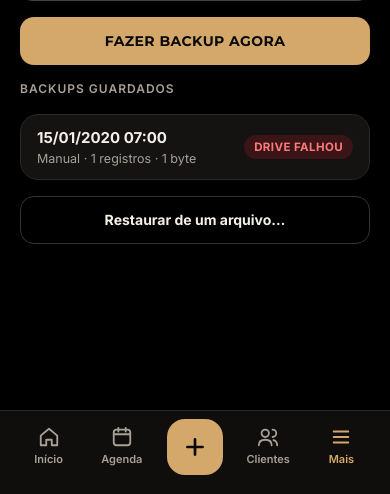
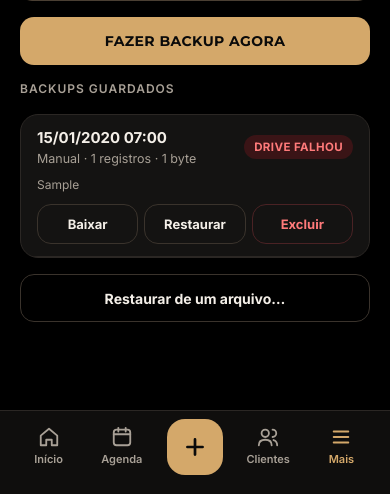
Before and after one commit to pedroruan11/estudio-omega, a Django app: page /backup/ in a window 390 px wide. Shown: the part 350-844 px from the top of the page. Run offline with Django 5.2, Linux system fonts and the light colour scheme; a user stored in the database is signed in; tables that the repository leaves empty hold one stand-in row (values such as "Sample post").

Commit message:
Backup: ações sempre visíveis (sem <details>, que falha no iPhone)
Co-Authored-By: Claude Opus 5.5 <noreply@anthropic.com>
Claude-Session: https://claude.ai/code/session_01DiSCHkEfQ1AGPo6TpQCeqa

```diff
--- a/estudio/templates/estudio/backups.html
+++ b/estudio/templates/estudio/backups.html
@@ -22,23 +22,17 @@
 {% if lista %}
 <div class="lista">
 {% for b in lista %}
-<details class="item" style="display:block;padding:0">
-<summary style="list-style:none;cursor:pointer;min-height:64px;padding:10px 16px;display:flex;align-items:center;gap:12px">
-<span class="item-txt"><b>{{ b.criado_em|date:"d/m/Y H:i" }}</b><span class="sub" style="font-size:12.5px">{{ b.get_tipo_display }} · {{ b.registros }} registros · {{ b.tamanho|filesizeformat }}</span></span>
-{% if b.drive_status == 'enviado' %}<span class="pilula ok">Drive</span>{% elif b.drive_status == 'erro' %}<span class="pilula perigo">Drive falhou</span>{% endif %}
-</summary>
-<div style="padding:0 16px 14px;display:flex;flex-direction:column;gap:8px">
+<div class="item" style="display:flex;flex-direction:column;align-items:stretch;gap:10px;padding:12px 16px">
+<div class="linha"><span class="item-txt"><b>{{ b.criado_em|date:"d/m/Y H:i" }}</b><span class="sub" style="font-size:12.5px">{{ b.get_tipo_display }} · {{ b.registros }} registros · {{ b.tamanho|filesizeformat }}</span></span>
+{% if b.drive_status == 'enviado' %}<span class="pilula ok">Drive</span>{% elif b.drive_status == 'erro' %}<span class="pilula perigo">Drive falhou</span>{% endif %}</div>
 {% if b.drive_status == 'erro' %}<span class="sub" style="font-size:12px">{{ b.drive_detalhe }}</span>{% endif %}
-<div class="grade2">
+<div style="display:grid;grid-template-columns:repeat({% if drive and b.drive_status != 'enviado' %}4{% else %}3{% endif %},minmax(0,1fr));gap:6px">
 <a class="btn pequeno" href="{% url 'backup_baixar' b.pk %}">Baixar</a>
 <a class="btn pequeno" href="{% url 'backup_restaurar' b.pk %}">Restaurar</a>
-</div>
-<div class="grade2">
-{% if drive and b.drive_status != 'enviado' %}<form method="post" action="{% url 'backup_drive' b.pk %}">{% csrf_token %}<button class="btn pequeno" type="submit">Enviar ao Drive</button></form>{% else %}<span></span>{% endif %}
+{% if drive and b.drive_status != 'enviado' %}<form method="post" action="{% url 'backup_drive' b.pk %}">{% csrf_token %}<button class="btn pequeno" type="submit">Drive</button></form>{% endif %}
 <form method="post" action="{% url 'backup_excluir' b.pk %}">{% csrf_token %}<button class="btn pequeno perigo" type="submit">Excluir</button></form>
 </div>
 </div>
-</details>
 {% endfor %}
 </div>
 {% else %}<div class="sub">Nenhum backup guardado.</div>{% endif %}
```
